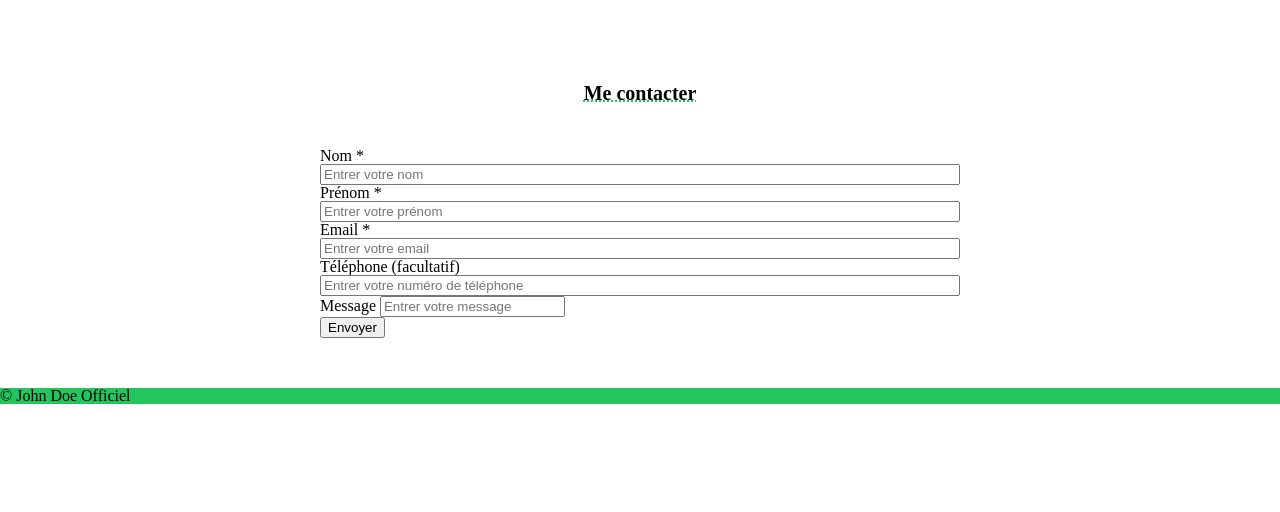
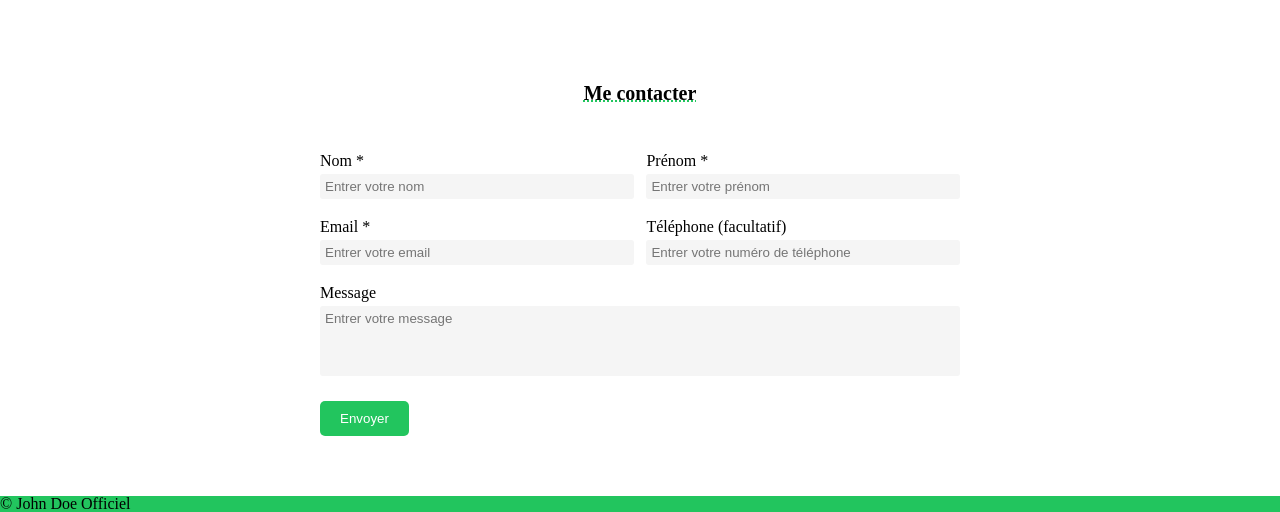
Before and after one commit to theoHiver/lea-ecf2-titre-pro-theo-hiver, a plain HTML site: page index.html in a window 1280 px wide. Shown: the part 748-1260 px from the top of the page. Before the commit the page ends 1152 px from the top, so only its background shows below. Drawn offline with Linux system fonts and the light colour scheme.

Commit message:
stylisation de la partie formulaire de contact

```diff
--- a/index.html
+++ b/index.html
@@ -65,7 +65,8 @@
                 <h2>Me contacter</h2>
                 <div>
                     <form action="">
-                        <div>
+                        <div class="container-coordonnées">
+                            <div class="container-nom-prenom">
                                 <div class="container-label-input">
                                     <label>Nom *</label>
                                     <input type="text" placeholder="Entrer votre nom">
@@ -74,6 +75,8 @@
                                     <label>Prénom *</label>
                                     <input type="text" placeholder="Entrer votre prénom">
                                 </div>
+                            </div>
+                            <div class="container-email-téléphone">
                                 <div class="container-label-input">
                                     <label>Email *</label>
                                     <input type="email" placeholder="Entrer votre email">
@@ -83,12 +86,13 @@
                                     <input type="tel" placeholder="Entrer votre numéro de téléphone">
                                 </div>
                             </div>
-                        <div>
+                        </div>
+                        <div class="container-message">
                             <label>Message</label>
                             <input type="text" placeholder="Entrer votre message">
                         </div>
-                        <div>
-                            <input type="submit" value="Envoyer">
+                        <div class="container-submit">
+                            <input type="submit" class="submit" value="Envoyer">
                         </div>
                     </form>
                 </div>
--- a/style.css
+++ b/style.css
@@ -108,6 +108,14 @@ a {
     text-decoration: none;
 }
 
+label {
+    margin-bottom: 5px;
+}
+
+input {
+    border: none;
+}
+
 footer {
     background-color: #22c55e;
 }
@@ -176,4 +184,47 @@ a:hover {
 .container-label-input {
     display: flex;
     flex-direction: column;
+    width: 49%;
+    padding: 5px 0;
 }
+
+.container-message {
+    display: flex;
+    flex-direction: column;
+    width: 100%;
+    padding: 5px 0;
+
+}
+
+.container-coordonnées input {
+    padding: 5px;
+    margin-bottom: 10px;
+    background-color: whitesmoke;
+    border-radius: 3px;
+}
+
+.container-nom-prenom, .container-email-téléphone {
+    display: flex;
+    justify-content: space-between;
+}
+
+.container-message input {
+    padding: 5px 5px 50px;
+    margin-bottom: 10px;
+    background-color: whitesmoke;
+    border-radius: 3px;
+    box-shadow: 5px grey;
+}
+
+.container-submit {
+    padding: 10px 0;
+}
+
+.submit {
+    background-color: #22c55e;
+    color: white;
+    border: none;
+    padding: 10px 20px;
+    cursor: pointer;
+    border-radius: 5px;
+}
```
Lines whose indentation alone changed are shown as unchanged.
